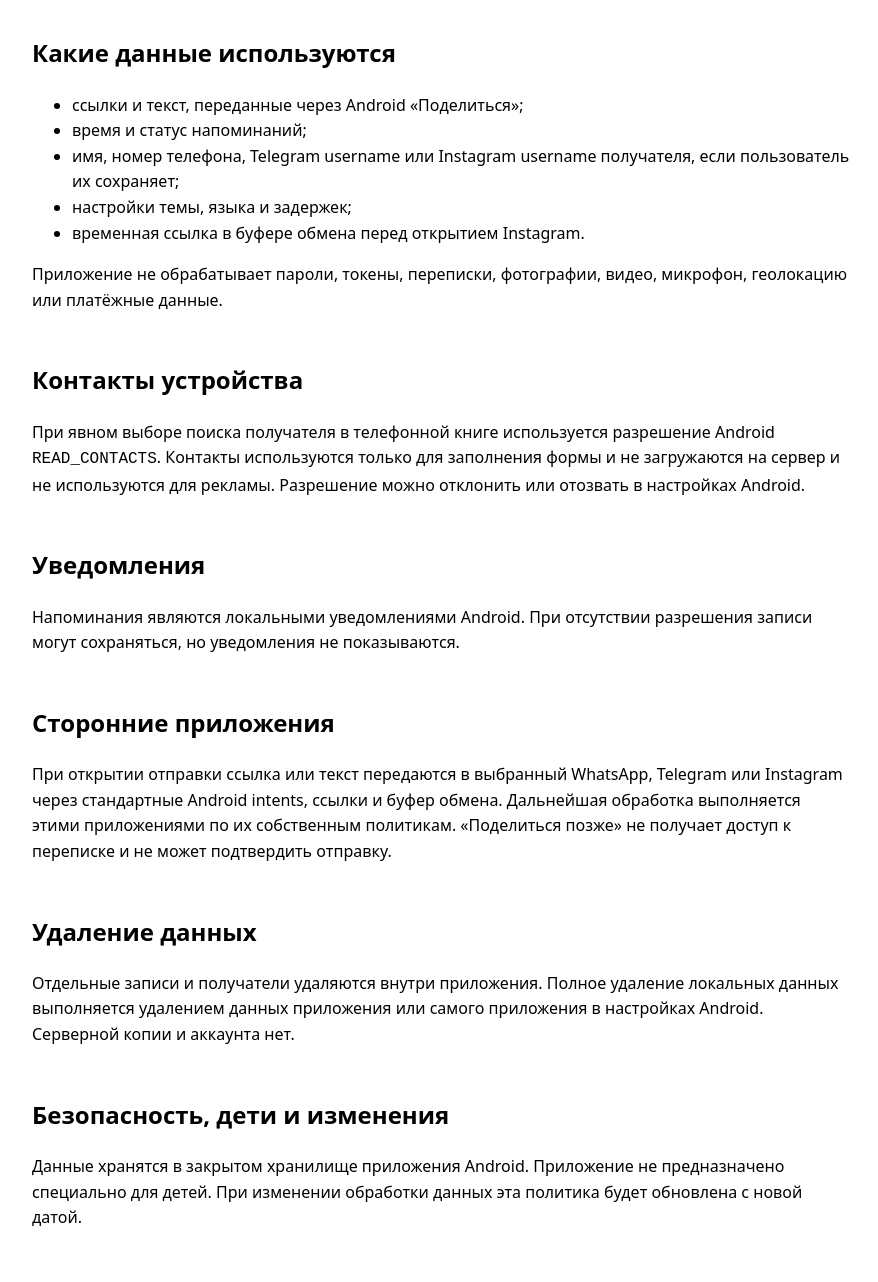
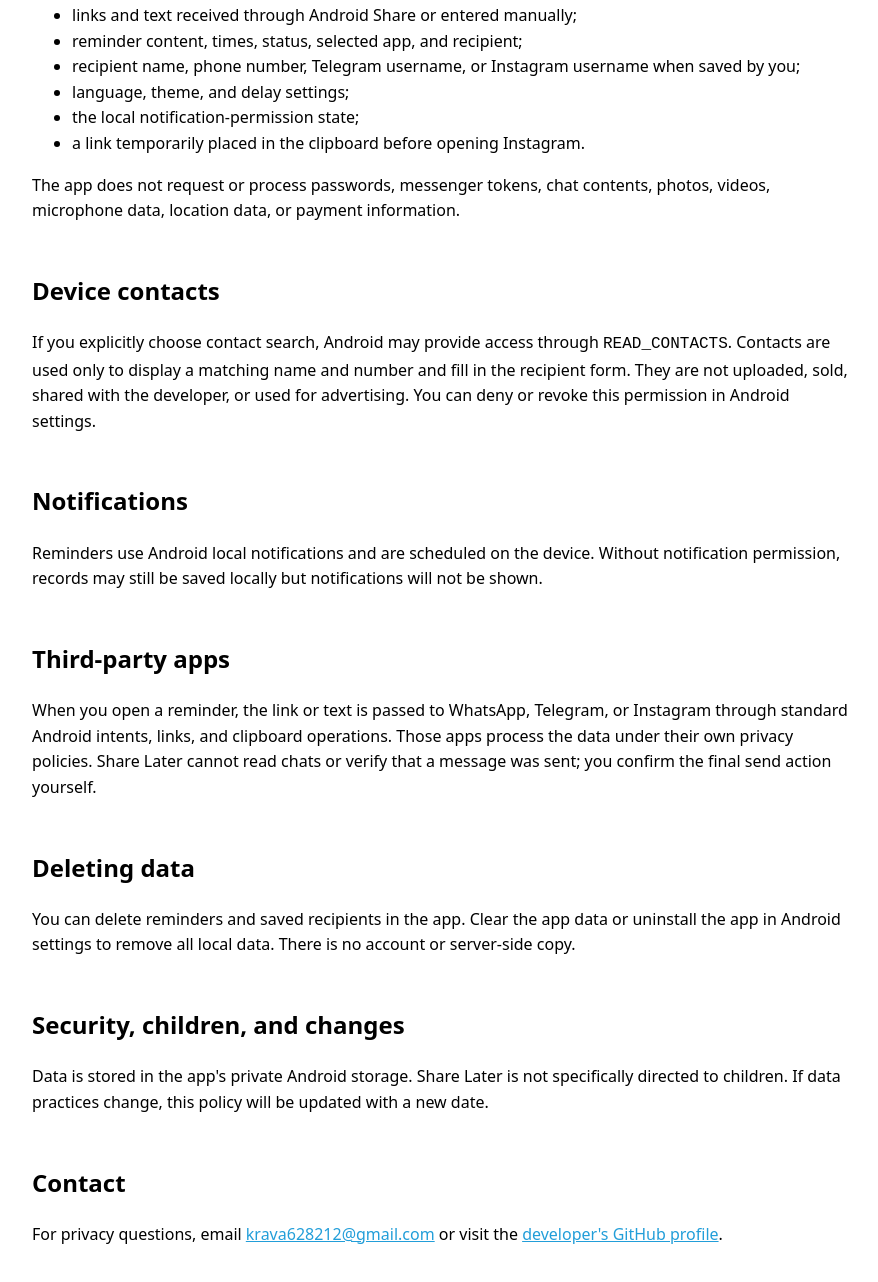
Before and after one commit to krava628212-cell/share-later-privacy-policy, a plain HTML site: page docs/privacy-policy.html in a window 1280 px wide. Shown: the part 534-1816 px from the top of the page, without its empty margins (198-1076 px from the left). Drawn offline with Linux system fonts and the light colour scheme.

Commit message:
Translate privacy policy and add contact email

```diff
--- a/docs/privacy-policy.html
+++ b/docs/privacy-policy.html
@@ -1,9 +1,9 @@
 <!doctype html>
-<html lang="ru">
+<html lang="en">
 <head>
   <meta charset="utf-8">
   <meta name="viewport" content="width=device-width, initial-scale=1">
-  <title>Политика конфиденциальности — Поделиться позже</title>
+  <title>Share Later — Privacy Policy</title>
   <style>
     :root { color-scheme: light dark; }
     body { max-width: 820px; margin: 0 auto; padding: 32px 20px 56px; font: 16px/1.6 system-ui, -apple-system, sans-serif; }
@@ -13,24 +13,26 @@
   </style>
 </head>
 <body>
-  <h1>Политика конфиденциальности приложения «Поделиться позже»</h1>
-  <p class="meta"><strong>Дата вступления в силу:</strong> 18 ноября 2026 года<br><strong>Последнее обновление:</strong> 18 ноября 2026 года</p>
-  <p>Приложение «Поделиться позже» помогает сохранить ссылку или текст и напомнить пользователю о необходимости поделиться ими позднее.</p>
-  <p><strong>Разработчик:</strong> владелец приложения «Поделиться позже».<br><strong>Контакт:</strong> <a href="https://github.com/krava628212-cell">GitHub-профиль разработчика</a>.</p>
-  <h2>Локальная обработка</h2>
-  <p>В приложении нет регистрации, аккаунтов, собственного сервера, рекламы, аналитики и облачной синхронизации. Ссылки, записи напоминаний, получатели и настройки хранятся локально в SQLite на устройстве.</p>
-  <h2>Какие данные используются</h2>
-  <ul><li>ссылки и текст, переданные через Android «Поделиться»;</li><li>время и статус напоминаний;</li><li>имя, номер телефона, Telegram username или Instagram username получателя, если пользователь их сохраняет;</li><li>настройки темы, языка и задержек;</li><li>временная ссылка в буфере обмена перед открытием Instagram.</li></ul>
-  <p>Приложение не обрабатывает пароли, токены, переписки, фотографии, видео, микрофон, геолокацию или платёжные данные.</p>
-  <h2>Контакты устройства</h2>
-  <p>При явном выборе поиска получателя в телефонной книге используется разрешение Android <code>READ_CONTACTS</code>. Контакты используются только для заполнения формы и не загружаются на сервер и не используются для рекламы. Разрешение можно отклонить или отозвать в настройках Android.</p>
-  <h2>Уведомления</h2>
-  <p>Напоминания являются локальными уведомлениями Android. При отсутствии разрешения записи могут сохраняться, но уведомления не показываются.</p>
-  <h2>Сторонние приложения</h2>
-  <p>При открытии отправки ссылка или текст передаются в выбранный WhatsApp, Telegram или Instagram через стандартные Android intents, ссылки и буфер обмена. Дальнейшая обработка выполняется этими приложениями по их собственным политикам. «Поделиться позже» не получает доступ к переписке и не может подтвердить отправку.</p>
-  <h2>Удаление данных</h2>
-  <p>Отдельные записи и получатели удаляются внутри приложения. Полное удаление локальных данных выполняется удалением данных приложения или самого приложения в настройках Android. Серверной копии и аккаунта нет.</p>
-  <h2>Безопасность, дети и изменения</h2>
-  <p>Данные хранятся в закрытом хранилище приложения Android. Приложение не предназначено специально для детей. При изменении обработки данных эта политика будет обновлена с новой датой.</p>
+  <h1>Privacy Policy for Share Later</h1>
+  <p class="meta"><strong>Effective date:</strong> November 18, 2026<br><strong>Last updated:</strong> November 18, 2026</p>
+  <p>Share Later helps you save a link or text and reminds you to share it later.</p>
+  <p><strong>Developer:</strong> Share Later app owner.<br><strong>Privacy contact:</strong> <a href="mailto:krava628212@gmail.com">krava628212@gmail.com</a>.</p>
+  <h2>Local processing</h2>
+  <p>The app has no registration, accounts, own server, advertising analytics, or cloud synchronization. Links, reminders, recipients, and settings are stored locally in SQLite on your device.</p>
+  <h2>Data used by the app</h2>
+  <ul><li>links and text received through Android Share or entered manually;</li><li>reminder content, times, status, selected app, and recipient;</li><li>recipient name, phone number, Telegram username, or Instagram username when saved by you;</li><li>language, theme, and delay settings;</li><li>the local notification-permission state;</li><li>a link temporarily placed in the clipboard before opening Instagram.</li></ul>
+  <p>The app does not request or process passwords, messenger tokens, chat contents, photos, videos, microphone data, location data, or payment information.</p>
+  <h2>Device contacts</h2>
+  <p>If you explicitly choose contact search, Android may provide access through <code>READ_CONTACTS</code>. Contacts are used only to display a matching name and number and fill in the recipient form. They are not uploaded, sold, shared with the developer, or used for advertising. You can deny or revoke this permission in Android settings.</p>
+  <h2>Notifications</h2>
+  <p>Reminders use Android local notifications and are scheduled on the device. Without notification permission, records may still be saved locally but notifications will not be shown.</p>
+  <h2>Third-party apps</h2>
+  <p>When you open a reminder, the link or text is passed to WhatsApp, Telegram, or Instagram through standard Android intents, links, and clipboard operations. Those apps process the data under their own privacy policies. Share Later cannot read chats or verify that a message was sent; you confirm the final send action yourself.</p>
+  <h2>Deleting data</h2>
+  <p>You can delete reminders and saved recipients in the app. Clear the app data or uninstall the app in Android settings to remove all local data. There is no account or server-side copy.</p>
+  <h2>Security, children, and changes</h2>
+  <p>Data is stored in the app's private Android storage. Share Later is not specifically directed to children. If data practices change, this policy will be updated with a new date.</p>
+  <h2>Contact</h2>
+  <p>For privacy questions, email <a href="mailto:krava628212@gmail.com">krava628212@gmail.com</a> or visit the <a href="https://github.com/krava628212-cell">developer's GitHub profile</a>.</p>
 </body>
 </html>
```
Also changed, not shown: 1 other file.
